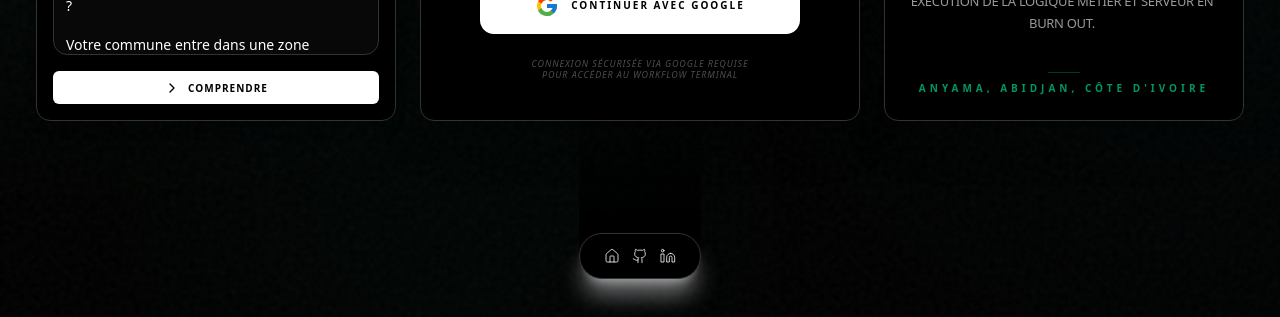
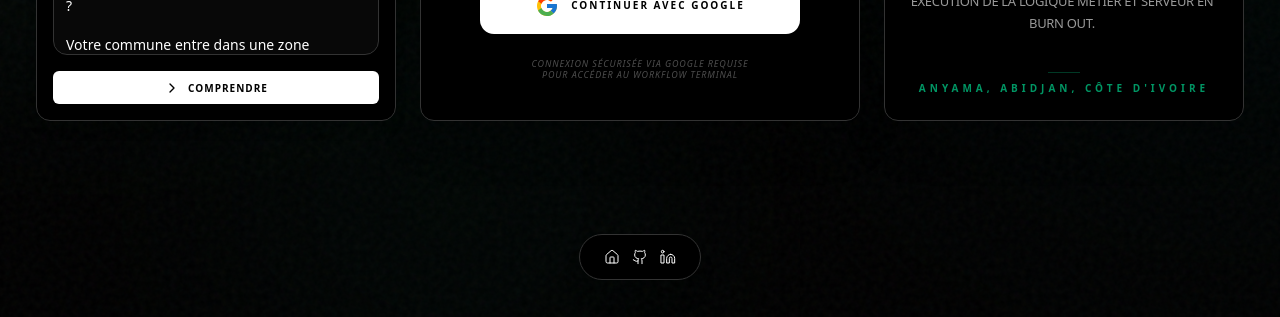
Before and after one commit to nonnzy7even7iete/nonnzytransformiumfullstackbundel, a Next.js app: page / in a window 1280 px wide. Shown: the part 480-797 px from the top of the page. Built offline with nearby package versions, Linux system fonts and the light colour scheme; no server answers.

Commit message:
Zy Bulding workflow

```diff
--- a/src/components/ui/dock.tsx
+++ b/src/components/ui/dock.tsx
@@ -34,25 +34,30 @@ export function Dock({
   const mouseX = useMotionValue(Infinity);
 
   return (
-    // CONTENEUR RELATIF POUR LE SCRIM + DOCK
-    <div className="relative flex items-center justify-center w-full h-full">
-      {/* SCRIM OVERLAY INTEGRE : Adaptatif Light/Dark */}
+    // On utilise fixed pour que le brouillard soit lié à la fenêtre, pas au Dock
+    <div className="fixed bottom-0 left-0 right-0 w-full flex flex-col items-center pointer-events-none">
+      {/* BROUILLARD (SCRIM OVERLAY) : Étendu et étagé */}
       <div
-        className="absolute inset-x-0 bottom-0 h-40 pointer-events-none z-0"
+        className="absolute inset-x-0 bottom-0 h-[250px] w-full z-0 pointer-events-none"
         style={{
-          background: `linear-gradient(to top, var(--background) 0%, var(--background) 30%, transparent 100%)`,
+          background: `linear-gradient(to top,
+            var(--background) 0%,
+            var(--background) 20%,
+            var(--background)/90 40%,
+            var(--background)/40 70%,
+            transparent 100%)`,
         }}
       />
 
-      {/* LE DOCK LUI-MEME */}
+      {/* LE DOCK LUI-MEME : Remonté au-dessus du brouillard */}
+      <div className="relative z-10 pb-10 pointer-events-auto">
         <motion.div
           onMouseMove={(e) => mouseX.set(e.pageX)}
           onMouseLeave={() => mouseX.set(Infinity)}
           className={cn(
-          "relative z-10 flex h-[38px] items-center gap-3 px-3 rounded-full border transition-all duration-500 shadow-xl",
-          // Adaptativité totale aux variables du système
-          "bg-[var(--background)]/70 backdrop-blur-[30px] border-[var(--border-color)] shadow-zinc-200/50",
-          "dark:bg-[var(--background)]/80 dark:backdrop-blur-[40px] dark:border-white/10 dark:shadow-black/60",
+            "flex h-[42px] items-center gap-3 px-4 rounded-full border transition-all duration-500 shadow-2xl",
+            "bg-[var(--background)]/40 backdrop-blur-[25px] border-[var(--border-color)] shadow-black/10",
+            "dark:bg-black/40 dark:backdrop-blur-[40px] dark:border-white/10 dark:shadow-black/60",
             className
           )}
         >
@@ -72,12 +77,13 @@ export function Dock({
                   rel="noreferrer"
                   className="flex h-full w-full items-center justify-center"
                 >
-                <IconComponent className="h-full w-full stroke-[1.5px] text-[var(--foreground)]/80 transition-colors duration-300" />
+                  <IconComponent className="h-full w-full stroke-[1.5px] text-[var(--foreground)] transition-colors duration-300" />
                 </a>
               </DockIcon>
             );
           })}
         </motion.div>
+      </div>
     </div>
   );
 }
@@ -116,7 +122,7 @@ function DockIcon({
     <motion.div
       ref={ref}
       style={{ width: scaleSize, height: scaleSize }}
-      className="flex aspect-square items-center justify-center rounded-full transition-colors"
+      className="flex aspect-square items-center justify-center rounded-full"
     >
       {children}
     </motion.div>
```
Lines whose indentation alone changed are shown as unchanged.
